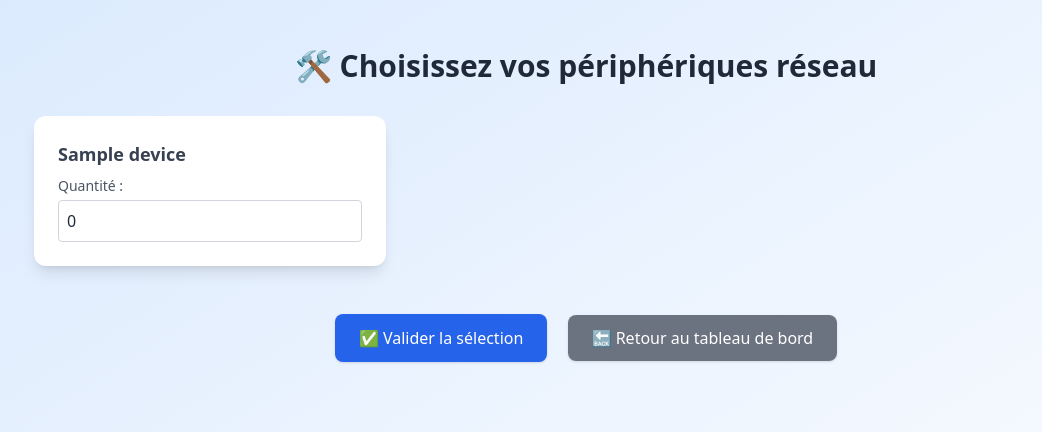
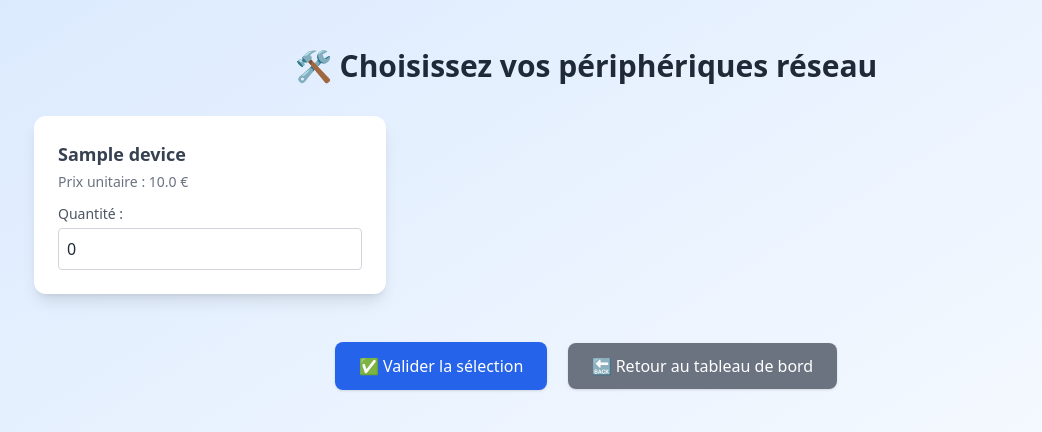
Before and after one commit to Simo02xxx/network_device_site, a Flask app: page /select_devices in a window 1280 px wide. Shown: the top 432 px of the page, without its empty margins (54-1096 px from the left). Run offline with Flask 3, Linux system fonts and the light colour scheme; a user stored in the database is signed in; tables that the repository leaves empty hold one stand-in row (values such as "Sample post"); some libraries are stand-ins or nearby versions.

Commit message:
Update select_devices.html

```diff
--- a/app/templates/select_devices.html
+++ b/app/templates/select_devices.html
@@ -13,7 +13,8 @@
             {{ form.csrf_token }}
             {% for device in devices %}
                 <div class="bg-white rounded-xl shadow-lg p-6 hover:shadow-xl transition">
-                    <h3 class="text-lg font-semibold mb-2 text-gray-700">{{ device.name }}</h3>
+                    <h3 class="text-lg font-semibold mb-1 text-gray-700">{{ device.name }}</h3>
+                    <p class="text-sm text-gray-500 mb-3">Prix unitaire : {{ device.price }} €</p>
                     <label for="quantity_{{ device.id }}" class="block text-sm text-gray-600 mb-1">Quantité :</label>
                     <input type="number"
                            name="quantity_{{ device.id }}"
```
